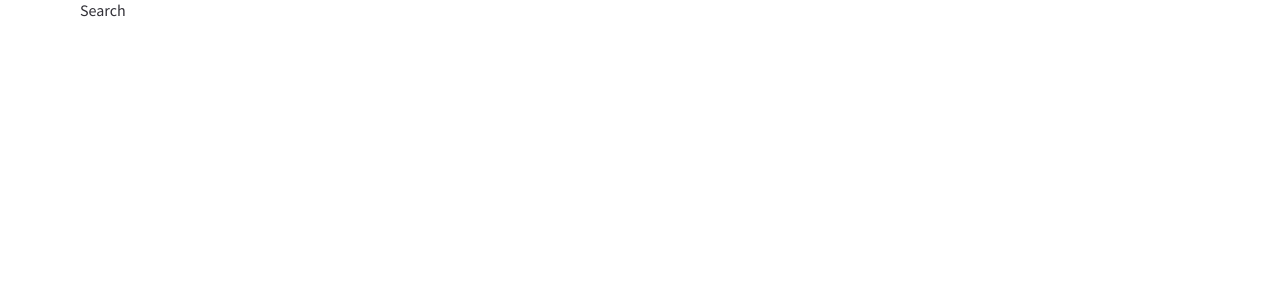
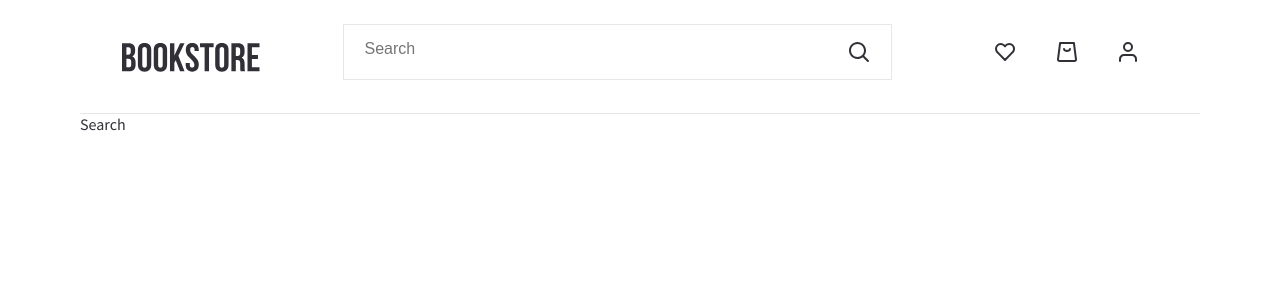
Before and after one commit to BadSolver/React-bookstore, a React (Create React App) app: page /search in a window 1280 px wide. Shown: the top 300 px of the page. Built offline with nearby package versions, Linux system fonts and the light colour scheme.

Commit message:
refactor(routes): add MainTemplate and update paths

```diff
--- a/src/components/Header/Header.tsx
+++ b/src/components/Header/Header.tsx
@@ -1,18 +1,34 @@
-
-
-import { Search } from '../Search/Search'
-import { CartLogo, HeartLogo, Logo, Navbar, StyledHeader, UserLogo } from './style'
+import { Link } from "react-router-dom";
+import { routes } from "../../router/routes";
+import { Search } from "../Search/Search";
+import {
+  CartLogo,
+  HeartLogo,
+  Logo,
+  Navbar,
+  StyledHeader,
+  UserLogo,
+} from "./style";
 
 export const Header = () => {
   return (
     <StyledHeader>
-      <Logo></Logo>
+      <Link to={routes.HOME}>
+        <Logo />
+      </Link>
+
       <Search></Search>
       <Navbar>
-        <HeartLogo></HeartLogo>
-        <CartLogo></CartLogo>
-        <UserLogo></UserLogo>
+        <Link to={routes.FAVORITES}>
+          <HeartLogo />
+        </Link>
+        <Link to={routes.CART}>
+          <CartLogo />
+        </Link>
+        <Link to={routes.SIGNIN}>
+          <UserLogo />
+        </Link>
       </Navbar>
     </StyledHeader>
-  )
-}
+  );
+};
--- a/src/components/Header/style.ts
+++ b/src/components/Header/style.ts
@@ -6,6 +6,7 @@
 import { Colors } from "../../ui/colors";
 
 export const StyledHeader = styled.header`
+  max-width: 1120px;
   display: flex;
   justify-content: space-around;
   margin-top: 24px;
@@ -13,7 +14,8 @@
   border-bottom: 1px solid ${Colors.Gray};
 `;
 export const Logo = styled.button`
-  width: 137px;
+  padding: 15px 70px;
+  margin-top: 18px;
   background: url(${bookstore}) no-repeat center;
   border: none;
   cursor: pointer;
@@ -24,19 +26,21 @@
   justify-content: space-around;
   align-items: center;
 `;
-export const HeartLogo = styled.a`
+export const HeartLogo = styled.div`
   background: url(${logo}) no-repeat;
   width: 24px;
   height: 24px;
   cursor: pointer;
 `;
-export const CartLogo = styled.a`
+export const CartLogo = styled.div`
   background: url(${cart}) no-repeat;
   width: 24px;
   height: 24px;
+  cursor: pointer;
 `;
-export const UserLogo = styled.a`
+export const UserLogo = styled.div`
   background: url(${user}) no-repeat;
   width: 24px;
   height: 24px;
+  cursor: pointer;
 `;
--- /dev/null
+++ b/src/components/MainTemplate/MainTemplate.tsx
@@ -0,0 +1,11 @@
+import { Outlet } from "react-router-dom";
+import { Header } from "../Header/Header";
+
+export const MainTemplate = () => {
+  return (
+    <>
+      <Header />
+      <Outlet />
+    </>
+  );
+};
--- /dev/null
+++ b/src/components/MainTemplate/index.ts
@@ -0,0 +1,3 @@
+import { MainTemplate } from "./MainTemplate";
+
+export {MainTemplate}
--- a/src/components/NotFounded/style.ts
+++ b/src/components/NotFounded/style.ts
@@ -2,7 +2,7 @@
 
 export const NotFoundStyled = styled.div`
   margin: 0 auto;
-  width: 100%;
+  width: 1120px;
   height: 100vh;
   background-color: black;
 `;
--- a/src/pages/Home.tsx
+++ b/src/pages/Home.tsx
@@ -1,7 +1,5 @@
-import { Header } from '../components/Header/Header'
-
 export const Home = () => {
   return (
-    <Header></Header>
+    <></>
   )
 }
--- a/src/router/AppRouter.tsx
+++ b/src/router/AppRouter.tsx
@@ -1,4 +1,6 @@
 import { Route, Routes } from "react-router-dom";
+import { MainTemplate } from "../components/MainTemplate";
+
 import {
   Account,
   Book,
@@ -16,8 +18,9 @@
 export const AppRouter = () => {
   return (
     <Routes>
+      <Route path={routes.HOME} element={<MainTemplate />}>
+        <Route index element={<Home />} />
         <Route path={routes.NOT_FOUND} element={<NotFound />} />
-      <Route path={routes.HOME} element={<Home />} />
         <Route path={routes.SEARCH} element={<Search />} />
         <Route path={routes.BOOK} element={<Book />} />
         <Route path={routes.CART} element={<Cart />} />
@@ -25,6 +28,7 @@
         <Route path={routes.ACCOUNT} element={<Account />} />
         <Route path={routes.SIGNIN} element={<SignIn />} />
         <Route path={routes.SIGNUP} element={<SignUp />} />
+      </Route>
     </Routes>
   );
 };
--- a/src/router/routes.ts
+++ b/src/router/routes.ts
@@ -1,11 +1,11 @@
 export enum routes {
     NOT_FOUND = '*',
     HOME ='/',
-    SEARCH = '/search',
-    BOOK = '/book',
-    CART = '/cart',
-    FAVORITES = '/favorites',
-    ACCOUNT = '/account',
-    SIGNIN = '/sigh-in',
-    SIGNUP = '/sign-up',
+    SEARCH = 'search',
+    BOOK = 'book',
+    CART = 'cart',
+    FAVORITES = 'favorites',
+    ACCOUNT = 'account',
+    SIGNIN = 'sigh-in',
+    SIGNUP = 'sign-up',
 }
```
Lines whose indentation alone changed are shown as unchanged.
